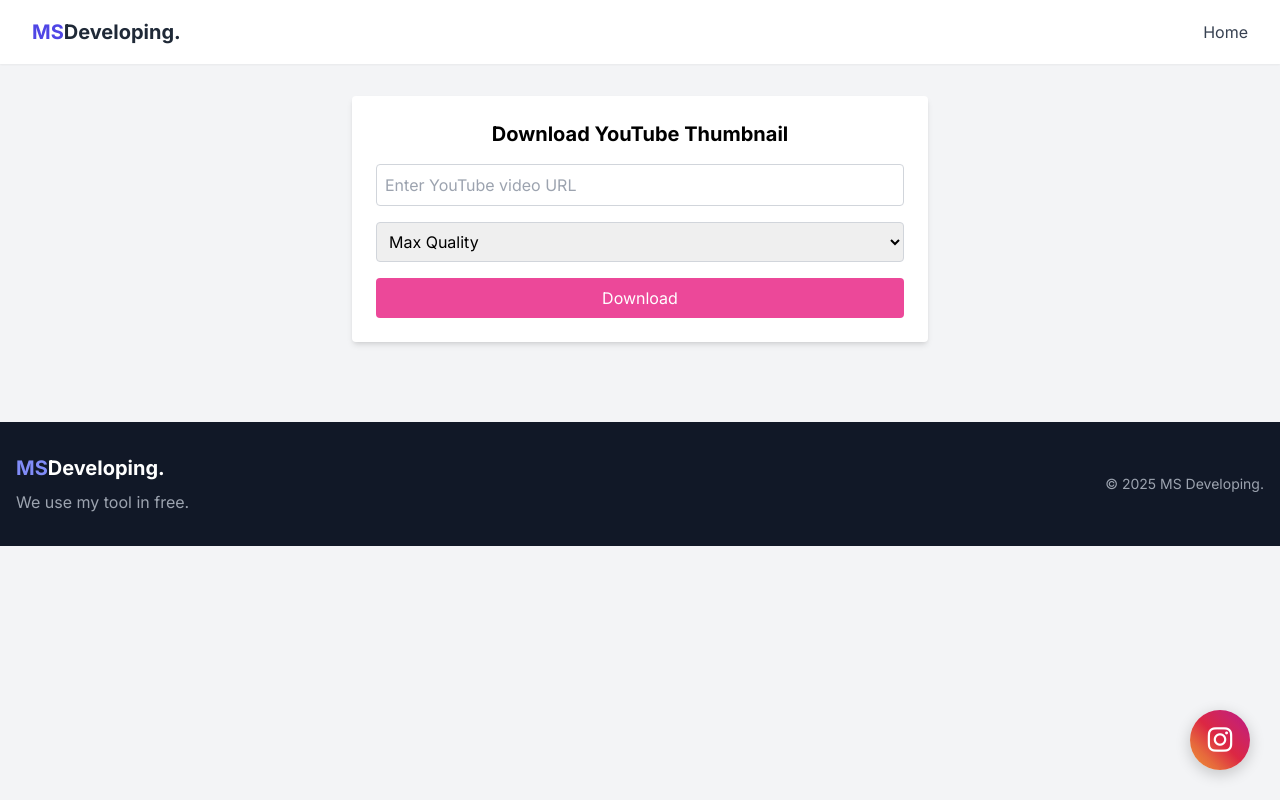
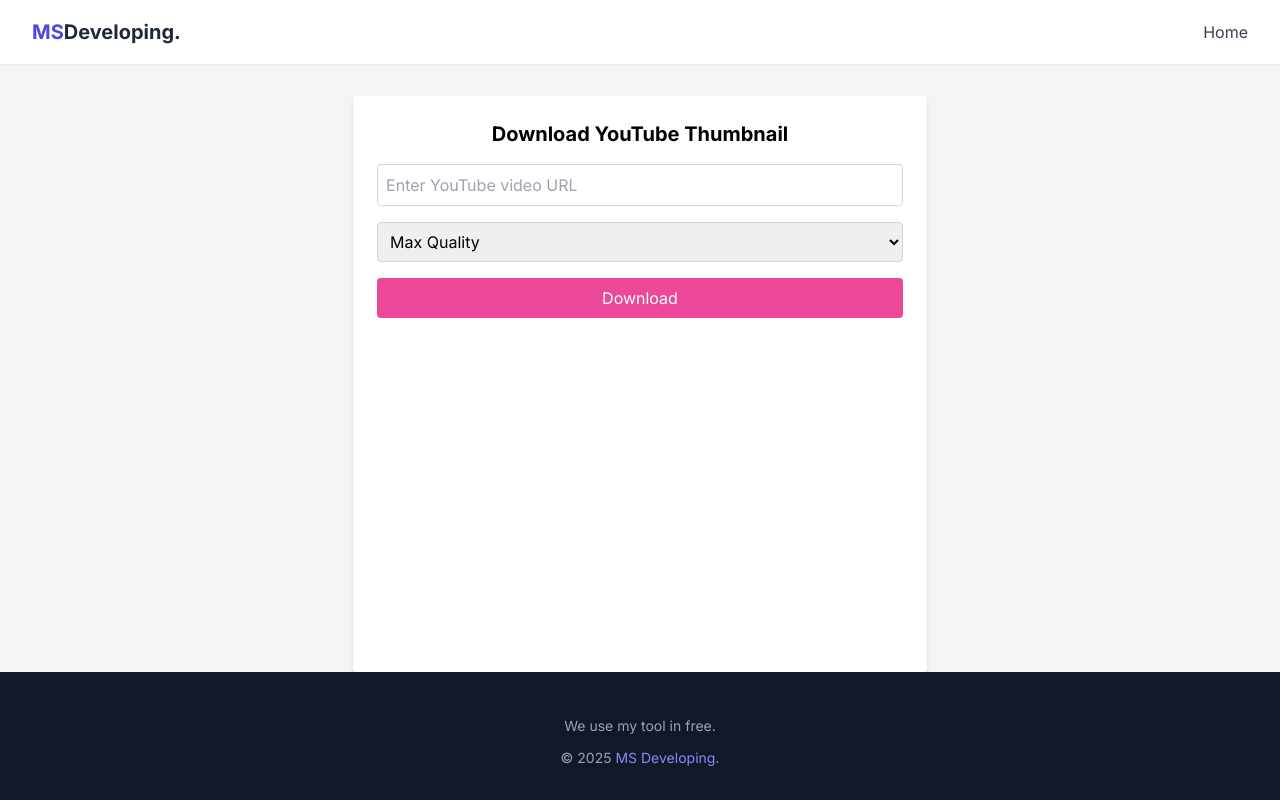
Before and after one commit to MPDeveloping/thumbnail_download., a plain HTML site: page index.html in a window 1280 px wide. Drawn offline with nearby package versions, Linux system fonts and the light colour scheme.

Commit message:
Refactor layout with main tag and centered footer
Updated the layout to use a main tag for better structure and centered the footer content.

Signed-off-by: MP Developing. <mahipats133@gmail.com>

```diff
--- a/index.html
+++ b/index.html
@@ -20,6 +20,12 @@
     body {
       font-family: 'Inter', sans-serif;
       scroll-behavior: smooth;
+      display: flex;
+      flex-direction: column;
+      min-height: 100vh;
+    }
+    main {
+      flex: 1;
     }
     .popup {
       position: fixed;
@@ -108,7 +114,7 @@
   </nav>
 
   <!-- Main Section -->
-  <div class="mt-24 max-w-xl mx-auto bg-white p-6 rounded shadow-md text-center">
+  <main class="mt-24 max-w-xl mx-auto bg-white p-6 rounded shadow-md text-center">
     <h1 class="text-xl font-bold mb-4">Download YouTube Thumbnail</h1>
     <input type="text" id="videoUrl" placeholder="Enter YouTube video URL" class="border border-gray-300 p-2 w-full rounded mb-4" />
     <select id="quality" class="border border-gray-300 p-2 w-full rounded mb-4">
@@ -133,29 +139,20 @@
       <div class="bar" style="--i:10"></div>
       <div class="bar" style="--i:11"></div>
     </div>
-  </div>
+  </main>
 
   <!-- Popup -->
   <div class="popup" id="popup"></div>
 
-  <!-- Instagram Icon -->
-  <div class="instagram-icon">
-    <a href="https://www.instagram.com/mahipat_suthar_09?igsh=aGJjMW04cW10MDA4" target="_blank" rel="noopener noreferrer">
-      <i class="fab fa-instagram"></i>
-    </a>
-  </div>
-
-  <!-- Footer -->
-  <footer class="bg-gray-900 text-white py-8 px-4 mt-20">
-    <div class="max-w-7xl mx-auto">
-      <div class="flex flex-col md:flex-row justify-between items-center">
-        <div class="mb-4 md:mb-0">
-          <span class="text-xl font-bold text-indigo-400">MS<span class="text-white">Developing.</span></span>
-          <p class="text-gray-400 mt-2">We use my tool in free.</p>
-        </div>
-        <div class="text-gray-400 text-sm">
-          <p>© 2025 <a href="#" target="_blank">MS Developing.</a></p>
-        </div>
+  <!-- ✅ Fixed Centered Footer -->
+  <footer class="bg-gray-900 text-white py-8 px-4">
+    <div class="max-w-7xl mx-auto text-center">
+      <div class="flex flex-col items-center justify-center space-y-3">
+        <span class="text-xl font-bold text-indigo-400"><span class="text-white"></span></span>
+        <p class="text-gray-400 text-sm">We use my tool in free.</p>
+        <p class="text-gray-400 text-sm">
+          © 2025 <a href="#" class="text-indigo-400 hover:underline">MS Developing.</a>
+        </p>
       </div>
     </div>
   </footer>
```
